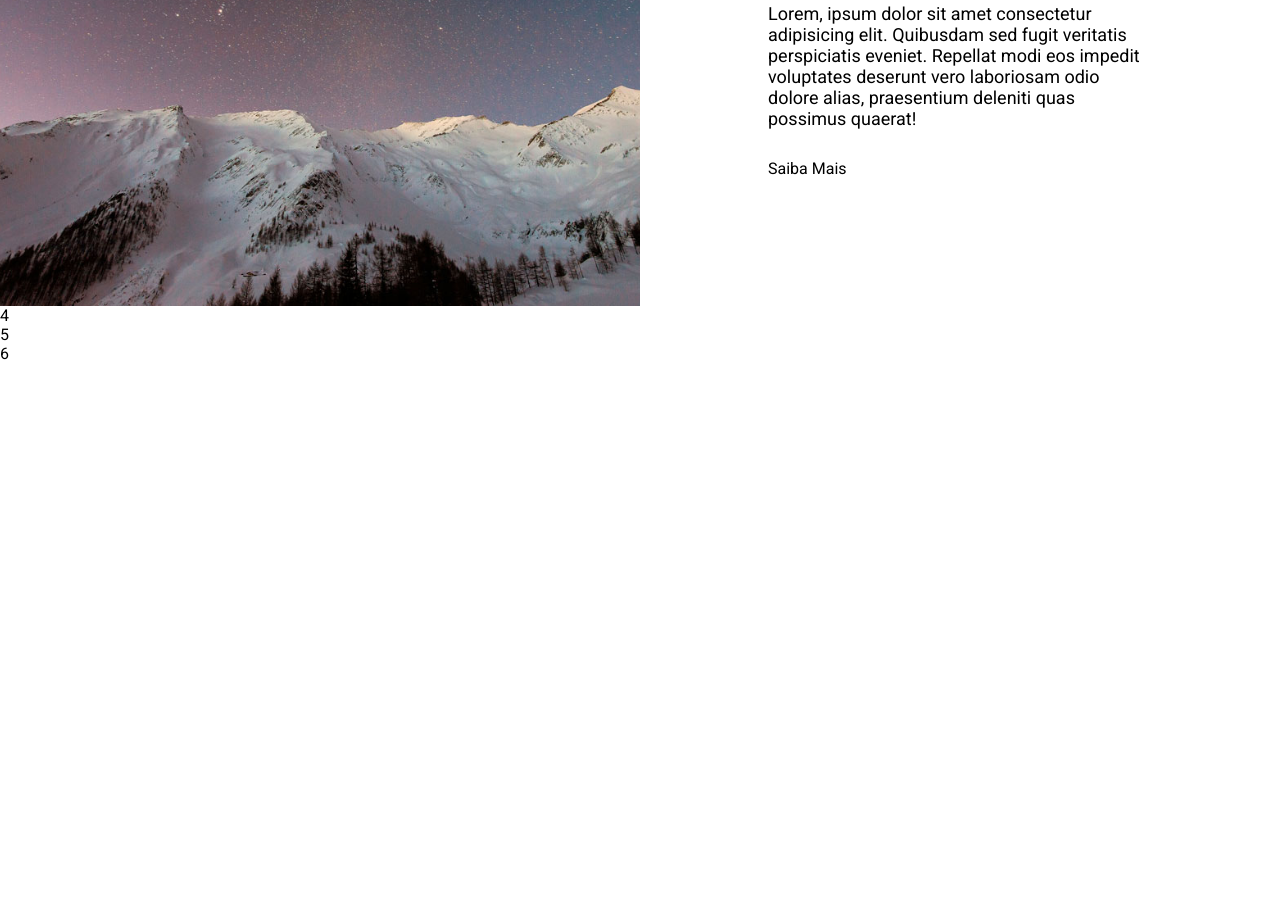
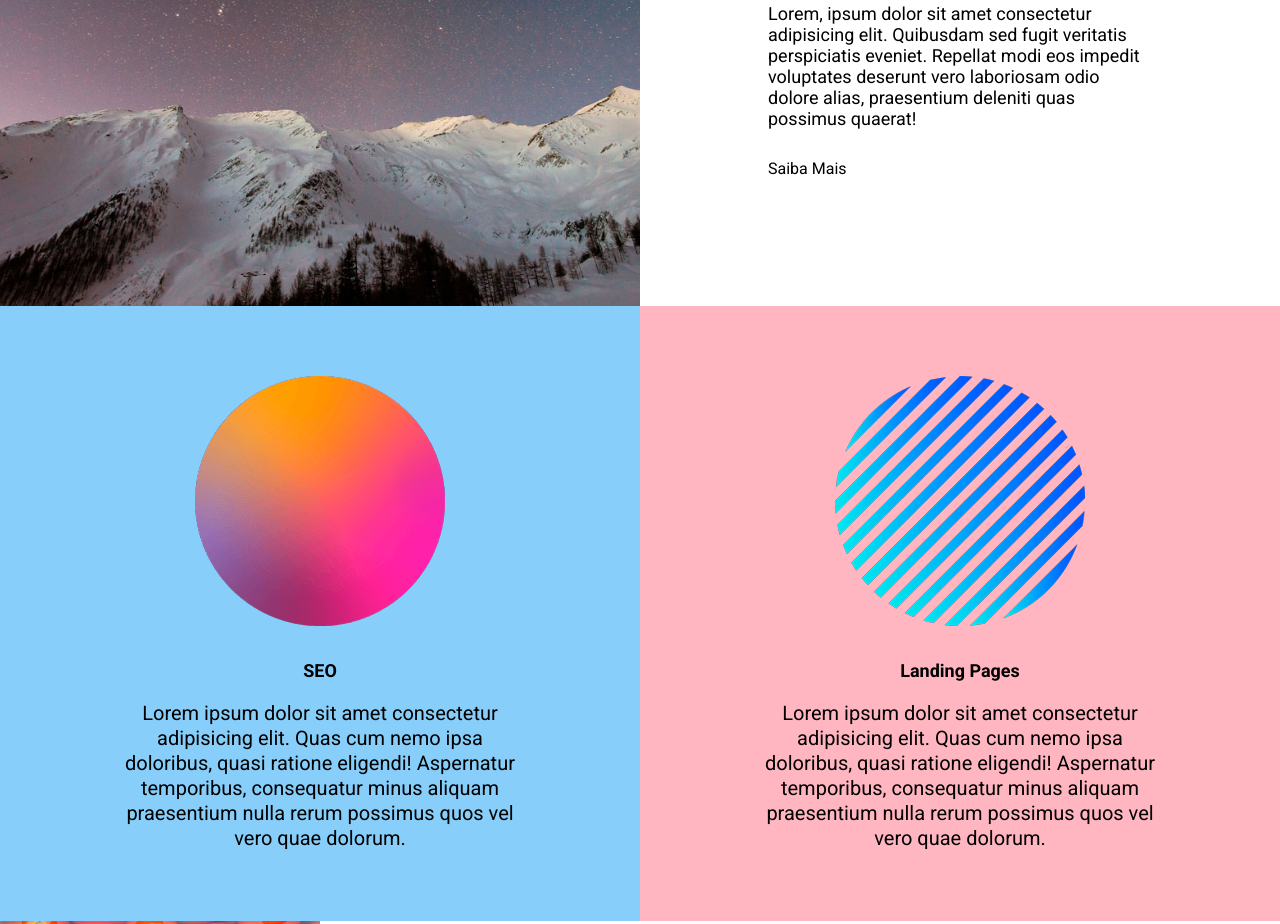
Before and after one commit to alinemozer/landing-page-agencia-xyz, a plain HTML site: page index.html in a window 1280 px wide. Shown: the part 1497-2421 px from the top of the page. Before the commit the page ends 1860 px from the top, so only its background shows below. Drawn offline with Linux system fonts and the light colour scheme.

Commit message:
Criação da seção Services - com Responsivo

```diff
--- a/index.html
+++ b/index.html
@@ -70,8 +70,53 @@
         </div>
     </section>
 
-    <section class="services">4</section>
-    <section class="projects">5</section>
+    <section class="services">
+        <div class="service">
+            <img src="./src/images/bolinha1.png" alt="Bolinha 1">
+            <div class="service-info">
+                <h3>SEO</h3>
+                <p>Lorem ipsum dolor sit amet consectetur adipisicing elit. Quas cum nemo ipsa doloribus, quasi ratione
+                    eligendi! Aspernatur temporibus, consequatur minus aliquam praesentium nulla rerum possimus quos vel
+                    vero quae dolorum.</p>
+            </div>
+        </div>
+
+        <div class="service">
+            <img src="./src/images/bolinha2.png" alt="Bolinha 2">
+            <div class="service-info">
+                <h3>Landing Pages</h3>
+                <p>Lorem ipsum dolor sit amet consectetur adipisicing elit. Quas cum nemo ipsa doloribus, quasi ratione
+                    eligendi! Aspernatur temporibus, consequatur minus aliquam praesentium nulla rerum possimus quos vel
+                    vero quae dolorum.</p>
+            </div>
+        </div>
+    </section>
+
+    <section class="projects">
+        <div class="project">
+            <a href="">
+                <img src="./src/images/tomatoes.jpg" alt="tomatoes">
+            </a>
+        </div>
+
+        <div class="project">
+            <a href="">
+                <img src="./src/images/landscape.jpg" alt="landscape">
+            </a>
+        </div>
+
+        <div class="project">
+            <a href="">
+                <img src="./src/images/plants.jpg" alt="plants">
+            </a>
+        </div>
+
+        <div class="project">
+            <a href="">
+                <img src="./src/images/flowers.jpg" alt="flowers">
+            </a>
+        </div>
+    </section>
     <footer class="footer">6</footer>
 </body>
 
--- a/src/css/style.css
+++ b/src/css/style.css
@@ -136,6 +136,10 @@ body {
         text-align: center;
     }
 
+    .about .item .btn-know-more {
+        margin: auto;
+    }
+
     .about {
        grid-template-columns: 1fr;
        grid-template-rows: repeat(4, 1fr);
@@ -144,6 +148,43 @@ body {
 
 .services {
     grid-area: services;
+    display: grid;
+    grid-template-columns: 1fr 1fr;
+}
+
+.services .service {
+    padding: 70px 20px;
+    text-align: center;
+}
+
+.services .service img {
+    width: 250px;
+    margin-bottom: 30px;
+}
+
+.services .service h3 {
+    font-size: 1.8rem;
+    font-weight: 700;
+}
+
+.services .service p {
+    font-size: 2rem;
+    max-width: 400px;
+    margin: 20px auto 0;
+    line-height: 25px;
+}
+
+.services .service:nth-child(1) {
+    background-color: lightskyblue;
+}
+
+.services .service:nth-child(2) {
+    background-color: lightpink;
+}
+
+@media (max-width: 425px) {
+    .services {
+        grid-template-columns: 1fr;
 }
 
 .projects {
```
